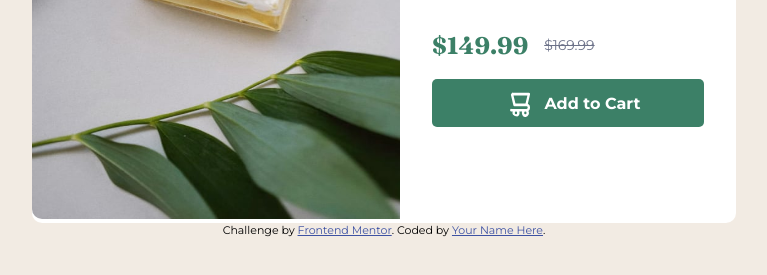
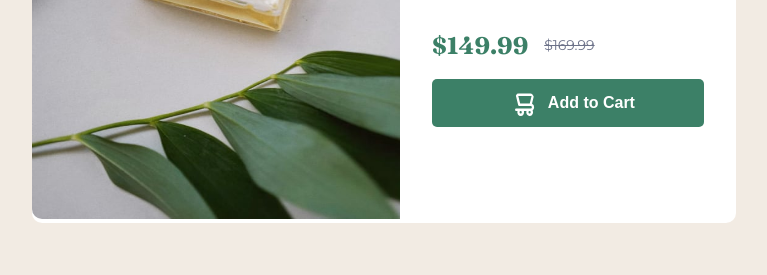
Before and after one commit to MateuszKrzyzanowsk/Responsive-landing-page-using-CSS-Flexbox, a plain HTML site: page index.html in a window 1280 px wide. Shown: the part 453-728 px from the top of the page, without its empty margins (256-1023 px from the left). Drawn offline with Linux system fonts and the light colour scheme.

Commit message:
Add files via upload

```diff
--- a/index.html
+++ b/index.html
@@ -18,8 +18,8 @@
 <body>
   <div class="holder1">
     <picture>
-    <source media="(min-width: 48rem)" srcset=".\images\image-product-desktop.jpg">
-    <img src="./images/image-product-mobile.jpg">
+    <source media="(min-width: 48rem)" srcset="./images/image-product-desktop.jpg" alt="image of our product">
+    <img src="./images/image-product-mobile.jpg" alt="image of our product">
     </picture>
     <div class="holder2">
       <h2>Perfume</h2>
@@ -38,16 +38,11 @@
          $169.99
       </p>
     </section>
-    <picture>
-      <img src=".\images\icon-cart.svg">
+    <button>
+      <img src="./images/icon-cart.svg" alt="image of shopping cart">
       <h3>Add to Cart</h3>
-      </picture>
+    </button>
     </div>
   </div>
-
-  <footer class="attribution">
-    Challenge by <a href="https://www.frontendmentor.io?ref=challenge">Frontend Mentor</a>.
-    Coded by <a href="#">Your Name Here</a>.
-  </footer>
 </body>
 </html>
--- a/style.css
+++ b/style.css
@@ -57,7 +57,7 @@ section p{
     font-size: 14px;
 
 }
-.holder1 .holder2  picture{
+.holder1 .holder2  button{
     display: flex;
     align-items: center;
     justify-content:center;
@@ -66,8 +66,9 @@ section p{
     width:100%;
     height:2.5rem;
     border-radius: 5px;
+    border:0px;
 }
-.holder1 .holder2 picture img{
+.holder1 .holder2 button img{
    width:8%;
    height:55%;
    margin:5%;
@@ -103,14 +104,14 @@ section p{
     padding-top: 0;
     padding-bottom: 0;
 }
-.holder1 .holder2 picture{
+.holder1 .holder2 button{
     height:3rem;
 }
-.holder1 .holder2 picture h3{
+.holder1 .holder2 button h3{
     margin:0;
     font-size: 1rem;
 }
-.holder1 .holder2 picture:hover{
+.holder1 .holder2 button:hover{
     background-color: hsl(158, 42%, 18%);
 }
 
```
